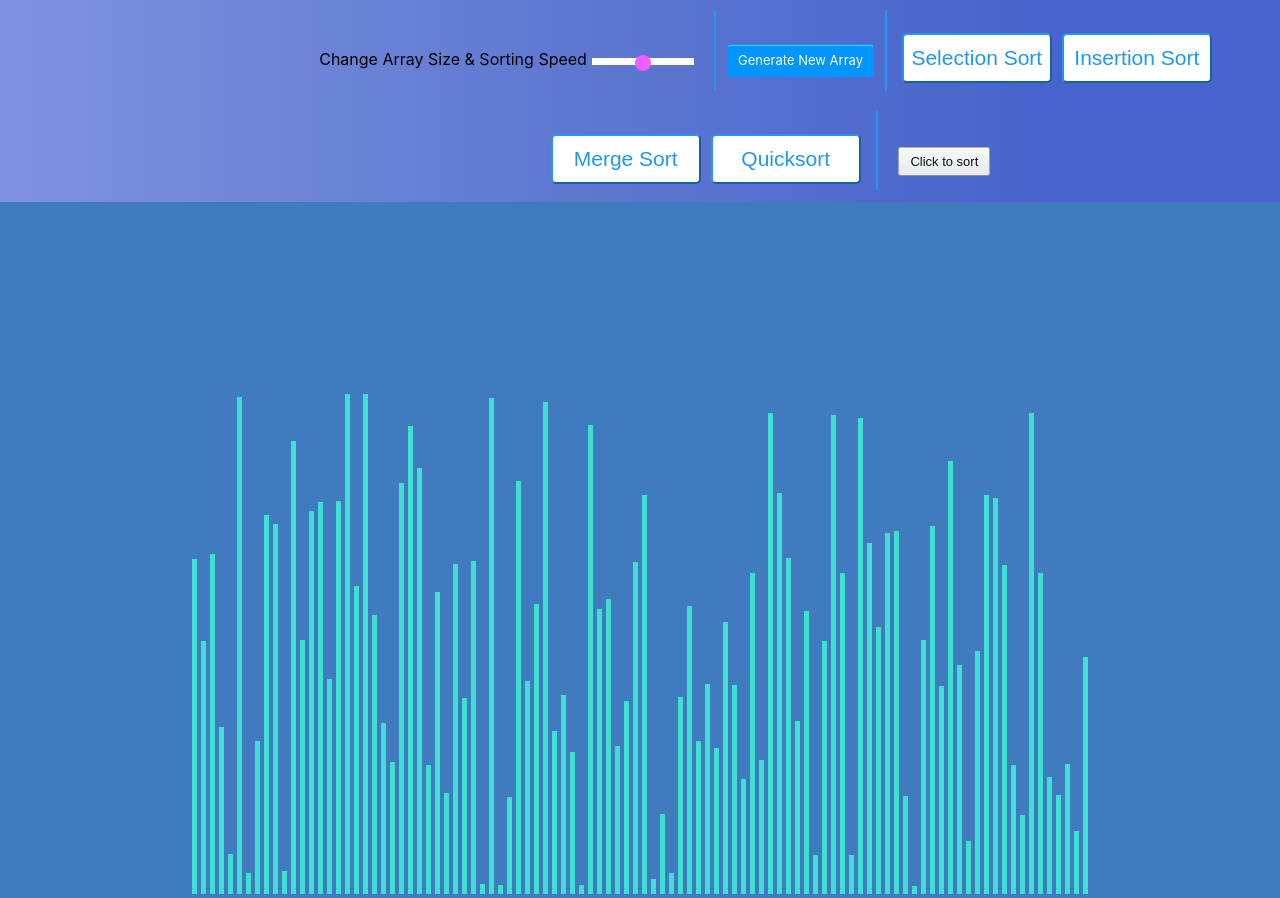
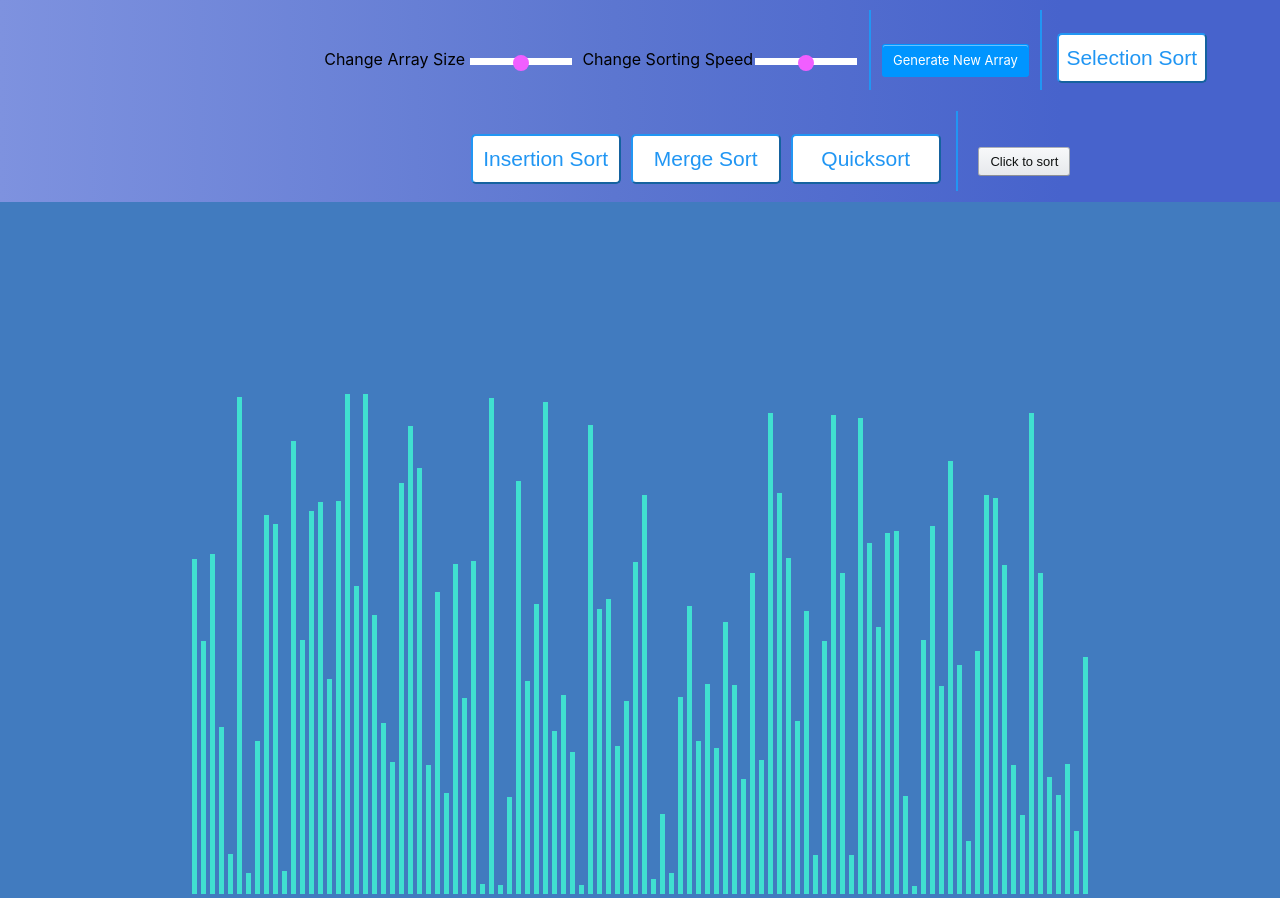
Before and after one commit to Lockmyre/dsAndAlgorithmsVisualizer, a React (Create React App) app: page / in a window 1280 px wide. Built offline with nearby package versions, Linux system fonts and the light colour scheme.

Commit message:
added array size and array speed sliders

```diff
--- a/src/sortingAlgorithms/sortingAlgorithmVisualizers.jsx
+++ b/src/sortingAlgorithms/sortingAlgorithmVisualizers.jsx
@@ -1,6 +1,6 @@
 import * as algorithms from './sortingAlgorithms.js';
 
-export function mergeSort(array) {
+export function mergeSort(array, sortingSpeed) {
 	const tempArray = [];
 	const animationArray = [];
 	const arrayBars = document.getElementsByClassName("arrayElementBar");
@@ -17,18 +17,18 @@ export function mergeSort(array) {
 			setTimeout(() => {
 				barOneStyle.backgroundColor = color;
 				barTwoStyle.backgroundColor = color;
-			}, i * 10);
+			}, i * sortingSpeed);
 		} else {
 			setTimeout(() => {
 				const [barOneIndex, newHeight] = animationArray[i];
 				const barOneStyle = arrayBars[barOneIndex].style;
 				barOneStyle.height = `${newHeight}px`;
-			}, i * 10);
+			}, i * sortingSpeed);
 		}
 	}
 }
 
-export function selectionSort(array) {
+export function selectionSort(array, sortingSpeed) {
 	const animationArray = [];
 	const arrayBars = document.getElementsByClassName("arrayElementBar");
 	const compare = "compare";
@@ -62,11 +62,11 @@ export function selectionSort(array) {
 				barOneStyle.height = `${barTwoStyle.height}`;
 				barTwoStyle.height = `${temp}`
 			}
-		}, i * 10);
+		}, i * sortingSpeed);
 	}
 }
 
-export function insertionSort(array) {
+export function insertionSort(array, sortingSpeed) {
 	var animationArray = [];
 	const arrayBars = document.getElementsByClassName("arrayElementBar");
 	const compare = "compare";
@@ -94,11 +94,11 @@ export function insertionSort(array) {
 				barOneStyle.height = `${barTwoStyle.height}`;
 				barTwoStyle.height = `${temp}`
 			}
-		}, i * 50);
+		}, i * sortingSpeed);
 	}
 }
 
-export function quickSort(array) {
+export function quickSort(array, sortingSpeed) {
 	var animationArray = [];
 	const arrayBars = document.getElementsByClassName("arrayElementBar");
 	const setPivot = "setPivot", found = "found", compare = "compare", swap = "swap";
@@ -139,15 +139,6 @@ export function quickSort(array) {
 
 			}
 			pivotBar.style.backgroundColor = 'green';
-		}, i * 50);
+		}, i * sortingSpeed);
 	}
 }
-
-export function isSorted(array) {
-	for (let i = 0; i < array.length-1; i++) {
-		if (array[i] > array[i+1]) {
-			return false;
-		}
-	}
-	return true;
-}
--- a/src/styles/Toolbar.css
+++ b/src/styles/Toolbar.css
@@ -12,6 +12,7 @@
 }
 
 #changeSize {
+    cursor: pointer;
     margin-right: 1%;
 }
 
--- a/src/visualizers/SortingAlgorithmVisualizer.jsx
+++ b/src/visualizers/SortingAlgorithmVisualizer.jsx
@@ -11,6 +11,7 @@ export default class SortingAlgorithmVisualizer extends React.Component {
 
 		this.state = {
 			sortingArray: [],
+			sortingSpeed: 50,
 		};
 	}
 
@@ -24,6 +25,8 @@ export default class SortingAlgorithmVisualizer extends React.Component {
 	}
 
 	componentDidMount() {
+		document.getElementById("changeSize").value = 50;
+		document.getElementById("changeSpeed").value = 50;
 		this.resetSortingArray(100);
 	}
 
@@ -31,16 +34,17 @@ export default class SortingAlgorithmVisualizer extends React.Component {
 		if(currentButton != null) {
 			switch(currentButton.props.value) {
 				case("Selection Sort"):
-					sortingVisualizers.selectionSort(this.state.sortingArray);
+					sortingVisualizers.selectionSort(this.state.sortingArray, this.state.sortingSpeed);
 					break;
 				case("Insertion Sort"):
-					sortingVisualizers.insertionSort(this.state.sortingArray);
+					sortingVisualizers.insertionSort(this.state.sortingArray, this.state.sortingSpeed);
 					break;
 				case("Merge Sort"):
-					sortingVisualizers.mergeSort(this.state.sortingArray);
+					alert(this.state.sortingSpeed);
+					sortingVisualizers.mergeSort(this.state.sortingArray, this.state.sortingSpeed);
 					break;
 				case("Quicksort"):
-					sortingVisualizers.quickSort(this.state.sortingArray);
+					sortingVisualizers.quickSort(this.state.sortingArray, this.state.sortingSpeed);
 					break;
 				default:
 					break;
@@ -48,6 +52,13 @@ export default class SortingAlgorithmVisualizer extends React.Component {
 		}
 	}
 
+	handleSizeChange = (evt) => {
+		this.resetSortingArray(Math.floor((parseInt(evt.target.value) + 3) * 1.65));
+	}
+	handleSpeedChange = (evt) => {
+		this.state.sortingSpeed = evt.target.value;
+		console.log(this.state.sortingSpeed);
+	}
 	handleGenerateNewArrayClick = () => {
 		this.resetSortingArray(100);
 	}
@@ -58,6 +69,8 @@ export default class SortingAlgorithmVisualizer extends React.Component {
 		return (
 			<body>
 				<SortingAlgorithmHeader
+					handleSizeChange={this.handleSizeChange}
+					handleSpeedChange={this.handleSpeedChange}
 					sortingArray={this.state.sortingArray}
 					handleSortClick={this.handleSortClick}
 					handleGenerateNewArrayClick={this.handleGenerateNewArrayClick}
@@ -138,14 +151,23 @@ class SortingAlgorithmHeader extends React.Component {
 		return (
 			<div id="sortingAlgorithmHeader">
 				<div className="sortingButtonContainer">
-					<span id="arraySize">Change Array Size & Sorting Speed</span>
+					<span id="arraySize">Change Array Size</span>
 					<input
 					 id="changeSize"
 					 type="range"
 					 min="0"
 					 max="100"
-					 />
-					 <span class="separator"></span>
+					 onChange={this.props.handleSizeChange}
+					/>
+					<span id="sortingSpeed">Change Sorting Speed</span>
+					<input
+					 id="changeSpeed"
+					 type="range"
+					 min="0"
+					 max="100"
+					 onChange={this.props.handleSpeedChange}
+					/>
+					<span class="separator"></span>
 					<span id="generateNewArrayButtonContainer">
 						<GenerateNewArrayButton
 							handleGenerateNewArrayClick={this.props.handleGenerateNewArrayClick}
```
